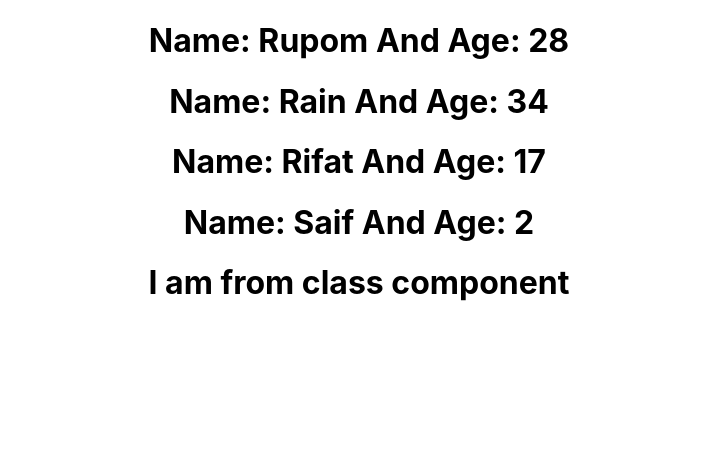
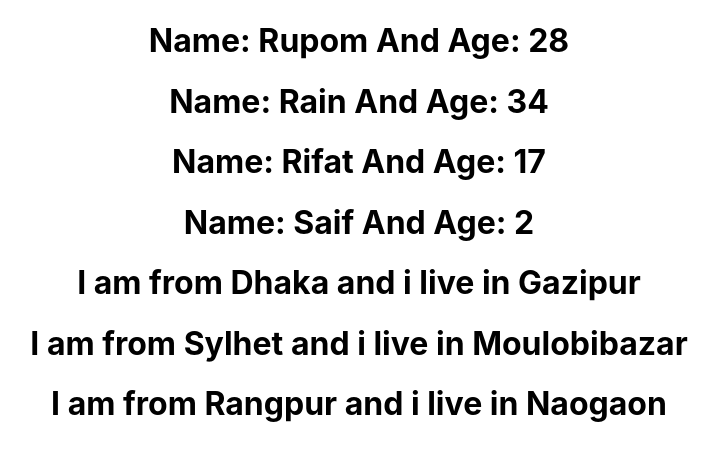
Before and after one commit to osmanforhad/reactjs-practice, a React (Create React App) app in the folder my-app/: page / in a window 1280 px wide. Shown: the top 460 px of the page, without its empty margins (281-1000 px from the left). Built offline with nearby package versions, Linux system fonts and the light colour scheme.

Commit message:
uses of props in class component

```diff
--- a/my-app/src/App.js
+++ b/my-app/src/App.js
@@ -10,7 +10,10 @@ function App() {
      <Hello name="Rain" age="34"></Hello>
      <Hello name="Rifat" age="17"></Hello>
      <Hello name="Saif" age="2"></Hello>
-     <Welcome></Welcome>
+
+     <Welcome city="Dhaka" district="Gazipur"></Welcome>
+     <Welcome city="Sylhet" district="Moulobibazar"></Welcome>
+     <Welcome city="Rangpur" district="Naogaon"></Welcome>
     </div>
   );
 }
--- a/my-app/src/mycomponents/Welcome.js
+++ b/my-app/src/mycomponents/Welcome.js
@@ -2,7 +2,7 @@ import React,{Component} from 'react';
 
 class Welcome extends Component{
 render(){
-    return <h1>I am from class component</h1>
+    return <h1>I am from {this.props.city} and i live in {this.props.district}</h1>
 }
 }
 
```
